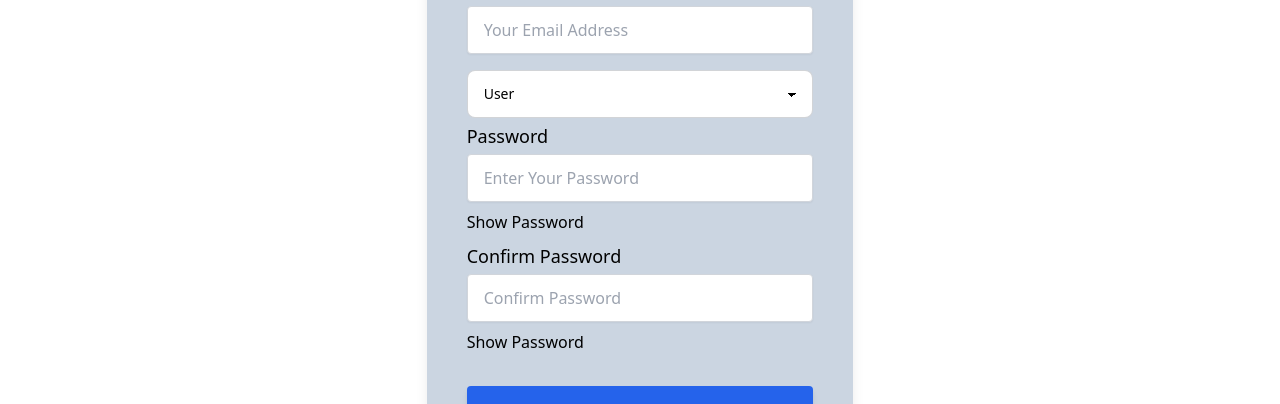
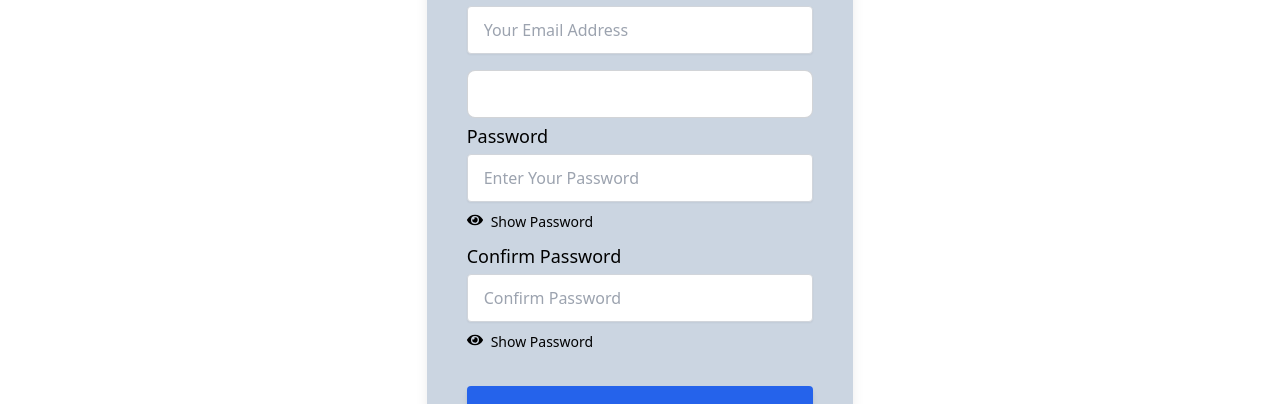
Before and after one commit to nahid-139/Summer-camp-assignment-12-client, a React (Vite) app: page /signup in a window 1280 px wide. Shown: the part 526-930 px from the top of the page. Built offline with nearby package versions, Linux system fonts and the light colour scheme; no server answers.

Commit message:
Show hide pass added

```diff
--- a/src/Components/Pages/Home/Home/Home.jsx
+++ b/src/Components/Pages/Home/Home/Home.jsx
@@ -11,8 +11,6 @@ const Home = () => {
            <Helmet>
                 <title>LinGo | Home</title>
             </Helmet>
-
-
           <Banner></Banner>
           <PopularClasses></PopularClasses>
           <PopularInstractor></PopularInstractor>
--- a/src/Components/Pages/Login/Login.jsx
+++ b/src/Components/Pages/Login/Login.jsx
@@ -1,7 +1,7 @@
 import React, { useContext, useState } from "react";
 import { useForm } from "react-hook-form";
 import toast from "react-hot-toast";
-import { FaGoogle } from "react-icons/fa";
+import { FaEye, FaEyeSlash, FaGoogle } from "react-icons/fa";
 import { Link, useLocation, useNavigate } from "react-router-dom";
 import { AuthContext } from "../../Context/UseContext";
 import Swal from "sweetalert2";
@@ -9,6 +9,7 @@ import Swal from "sweetalert2";
 const Login = () => {
 
   const { signIn, signInWithGoogle,} = useContext(AuthContext);
+  const [showPassword, setShowPassword] = useState(false);
   const {
     register,
     handleSubmit,
@@ -49,6 +50,9 @@ const Login = () => {
   };
 
 
+  const togglePasswordVisibility = () => {
+    setShowPassword(!showPassword);
+  };
 
 
   return (
@@ -91,7 +95,7 @@ const Login = () => {
             </label>
             <input
               placeholder="Enter Your Password"
-              type="password"
+              type={showPassword ? 'text' : 'password'}
               {...register("password", {
                 required: "password is Required",
                 minLength: {
@@ -104,6 +108,17 @@ const Login = () => {
             {errors.password && (
               <p className="text-red-400">{errors.password?.message}</p>
             )}
+            <button type="button" onClick={togglePasswordVisibility}>
+              {showPassword ?
+              <div className="flex gap-2">
+                <p><FaEyeSlash></FaEyeSlash></p>
+              <p className="text-sm">Hide Password</p>
+              </div>
+               :<div className="flex gap-2">
+                <FaEye></FaEye>
+                <p className="text-sm">Show Password</p>
+                </div>}
+            </button>
           </div>
           <div>
             <button
--- a/src/Components/Pages/Register/Register.jsx
+++ b/src/Components/Pages/Register/Register.jsx
@@ -225,7 +225,7 @@
 import { useContext, useState } from "react";
 import { useForm } from "react-hook-form";
 import toast from "react-hot-toast";
-import { FaGoogle } from "react-icons/fa";
+import { FaEye, FaEyeSlash, FaGoogle } from "react-icons/fa";
 import { Link, useLocation, useNavigate } from "react-router-dom";
 
 import { AuthContext } from "../../Context/UseContext";
@@ -399,7 +399,7 @@ const Register = () => {
             <select  {...register("role", {
               required: true,
             })}
-              className="select select-bordered w-full">
+              className="select select-bordered w-full text-white">
               <option value="user">User</option>
               <option value="instractor">Instractor</option>
             </select>
@@ -435,7 +435,15 @@ const Register = () => {
             )}
 
             <button type="button" onClick={togglePasswordVisibility}>
-              {showPassword ? 'Hide Password' : 'Show Password'}
+            {showPassword ?
+              <div className="flex gap-2">
+                <p><FaEyeSlash></FaEyeSlash></p>
+              <p className="text-sm">Hide Password</p>
+              </div>
+               :<div className="flex gap-2">
+                <FaEye></FaEye>
+                <p className="text-sm">Show Password</p>
+                </div>}
             </button>
           </div>
 
@@ -464,7 +472,15 @@ const Register = () => {
 
 
             <button type="button" onClick={toggleConfirmPasswordVisibility}>
-              {showConfirmPassword ? 'Hide Password' : 'Show Password'}
+            {showConfirmPassword ?
+              <div className="flex gap-2">
+                <p><FaEyeSlash></FaEyeSlash></p>
+              <p className="text-sm">Hide Password</p>
+              </div>
+               :<div className="flex gap-2">
+                <FaEye></FaEye>
+                <p className="text-sm">Show Password</p>
+                </div>}
             </button>
           </div>
 
```
